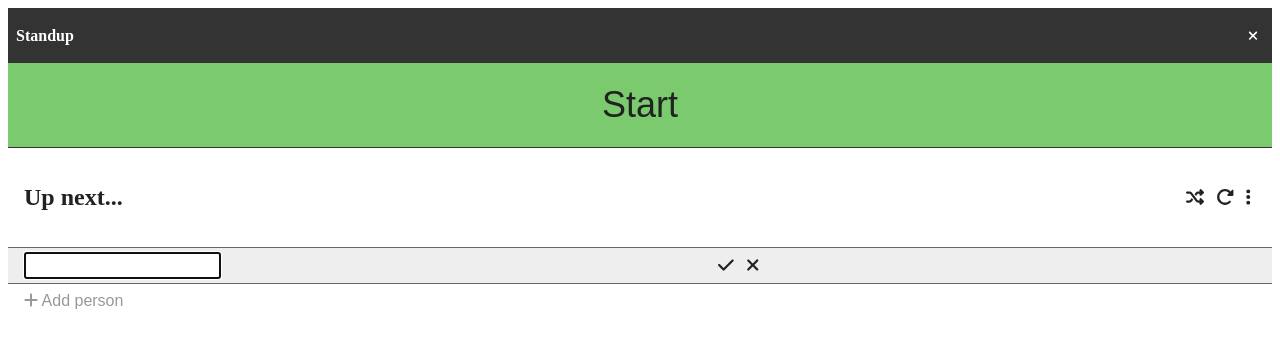
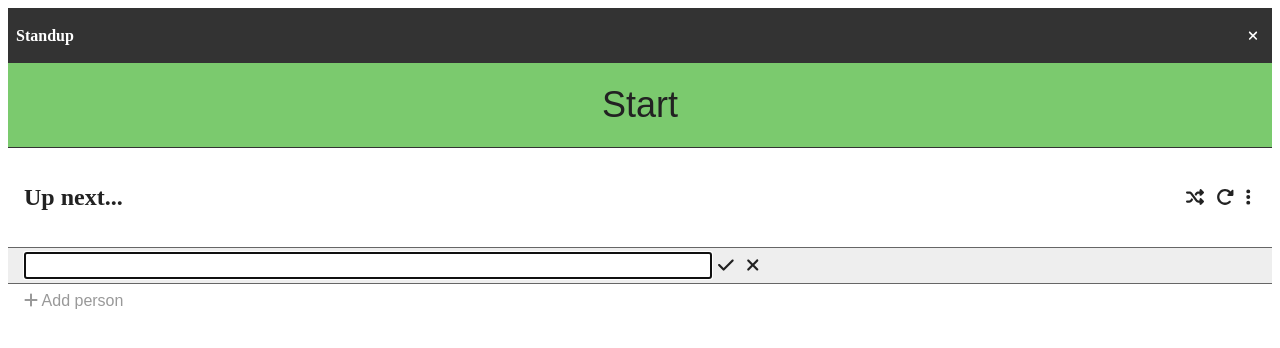
Before and after one commit to rocketmo/standup, a React app: page / in a window 1280 px wide. Both pictures are taken after a click on the button "Add person". Shown: the top 348 px of the page. Built offline with nearby package versions, Linux system fonts and the light colour scheme; the HTML template or start-up script is replaced by a standard one.

Commit message:
Styling and some fixes

```diff
--- a/src/components/persons-list/index.scss
+++ b/src/components/persons-list/index.scss
@@ -120,29 +120,38 @@
       }
     }
 
+    &.standup-rename-list-item {
+      display: block;
+    }
+
     .standup-person-rename-input-container {
-      flex: 1 0 auto;
+      align-items: center;
+      display: flex;
+      flex-direction: row;
+      flex-wrap: nowrap;
+      justify-content: space-between;
+      width: 100%;
 
       .standup-person-rename-input {
         color: #222;
+        flex: 1 0 auto;
         padding: 4px 8px;
         width: auto;
 
-        &.standup-invalid-name {
+        &.standup-invalid-input {
           border: 1px solid #ff0000;
         }
       }
 
-      .standup-name-error {
-        color: #f00;
-        display: block;
-        font-size: 14px;
-        margin-top: 4px;
+      .standup-person-rename-actions {
+        flex: 1 0 auto;
       }
     }
 
-    .standup-person-rename-actions {
-      flex: 1 0 auto;
+    .standup-error-msg {
+      color: #f00;
+      font-size: 14px;
+      margin-top: 4px;
     }
   }
 }
--- a/src/components/persons-list/index.tsx
+++ b/src/components/persons-list/index.tsx
@@ -41,9 +41,12 @@ export default function PersonsList(props: PersonsListProps) {
   }, []);
 
   const onAddPersonClick = () => {
+    deleteNoRenamedPerson();
+
     const newPerson = props.onAddPerson();
     setPersonRenameId(newPerson.id);
     setTempPersonName(newPerson.name);
+    setShowInvalidNameError(false);
   };
 
   const onPersonMenuOpen = (personId: string, event: React.MouseEvent<HTMLButtonElement>) => {
@@ -74,21 +77,23 @@ export default function PersonsList(props: PersonsListProps) {
     onPersonMenuClose();
   };
 
-  const deleteNoNamePerson = (personId: string) => {
-    const personIndex = getPersonIndex(props.persons, personId);
+  /**
+   * Deletes the person currently being renamed if they did not previously already have a name
+   */
+  const deleteNoRenamedPerson = () => {
+    if (!personRenameId) return;
+
+    const personIndex = getPersonIndex(props.persons, personRenameId);
     const person = props.persons[personIndex];
     if (person && !person.name) {
-      props.onDeletePerson(personId);
+      props.onDeletePerson(personRenameId);
     }
   };
 
   const onRenameOpen = (personId: string) => {
     onPersonMenuClose();
     setShowInvalidNameError(false);
-
-    if (personRenameId) {
-      deleteNoNamePerson(personRenameId);
-    }
+    deleteNoRenamedPerson();
 
     // HACK: Wait until the menu is closed on the next render so we can show the rename input
     // and focus on it
@@ -114,13 +119,11 @@ export default function PersonsList(props: PersonsListProps) {
     props.onRenamePerson(personRenameId, tempPersonName);
     setPersonRenameId(undefined);
     setTempPersonName(undefined);
+    setShowInvalidNameError(false);
   };
 
   const onRenameCancel = () => {
-    if (personRenameId) {
-      deleteNoNamePerson(personRenameId);
-    }
-
+    deleteNoRenamedPerson();
     setPersonRenameId(undefined);
     setTempPersonName(undefined);
     setShowInvalidNameError(false);
@@ -180,13 +183,13 @@ export default function PersonsList(props: PersonsListProps) {
   const getRenameItem = (person: Person) => {
     const isInvalidName = showInvalidNameError && !tempPersonName;
     const inputClassName =
-      'standup-person-rename-input' + (isInvalidName ? ' standup-invalid-name' : '');
+      'standup-person-rename-input' + (isInvalidName ? ' standup-invalid-input' : '');
     const errorMsg = isInvalidName ? (
-      <span className="standup-name-error">A name is required.</span>
+      <span className="standup-error-msg">A name is required.</span>
     ) : null;
 
     return (
-      <li key={person.id}>
+      <li key={person.id} className="standup-rename-list-item">
         <div className="standup-person-rename-input-container">
           <input
             className={inputClassName}
@@ -196,8 +199,6 @@ export default function PersonsList(props: PersonsListProps) {
             type="text"
             value={tempPersonName}
           />
-          {errorMsg}
-        </div>
           <div className="standup-person-rename-actions">
             <button onClick={onRenameConfirm}>
               <FontAwesomeIcon icon={faCheck} />
@@ -206,6 +207,8 @@ export default function PersonsList(props: PersonsListProps) {
               <FontAwesomeIcon icon={faXmark} />
             </button>
           </div>
+        </div>
+        {errorMsg}
       </li>
     );
   };
```
Lines whose indentation alone changed are shown as unchanged.
